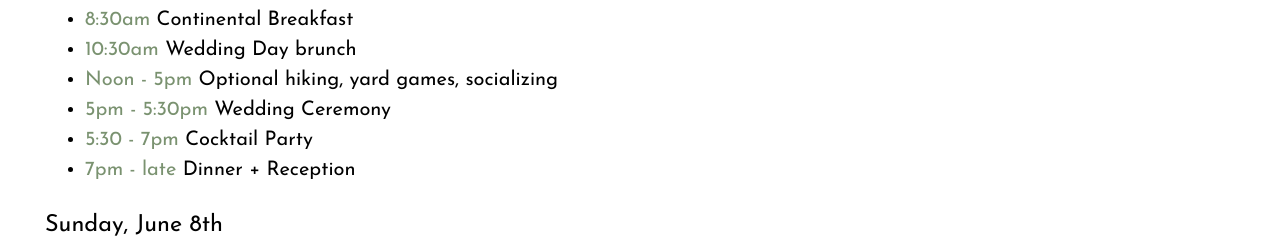
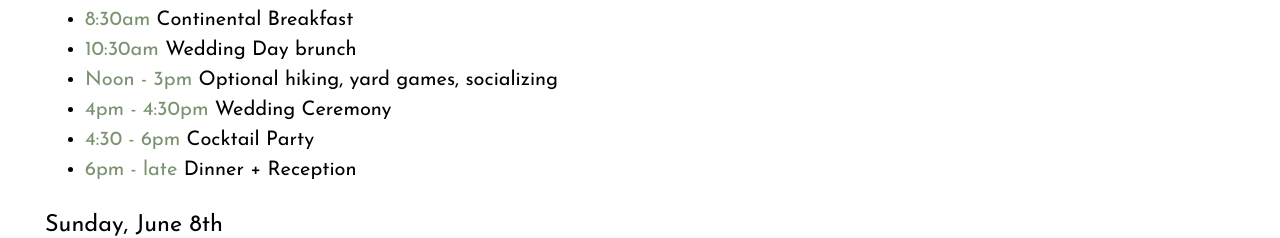
Before and after one commit to syneva-runyan/kyle-and-syneva, a React (Vite) app: page / in a window 1280 px wide. Shown: the part 1857-2095 px from the top of the page. Built offline with nearby package versions, Linux system fonts and the light colour scheme.

Commit message:
update satursday timeline

```diff
--- a/src/Components/WeekendItinerary.tsx
+++ b/src/Components/WeekendItinerary.tsx
@@ -25,10 +25,10 @@ function WeekendItinerary() {
             <ul>
                 <li><strong>8:30am</strong> Continental Breakfast</li>
                 <li><strong>10:30am</strong> Wedding Day brunch</li>
-                <li><strong>Noon - 5pm</strong> Optional hiking, yard games, socializing</li>
-                <li><strong>5pm - 5:30pm</strong> Wedding Ceremony</li>
-                <li><strong>5:30 - 7pm</strong> Cocktail Party</li>
-                <li><strong>7pm - late</strong> Dinner + Reception</li>
+                <li><strong>Noon - 3pm</strong> Optional hiking, yard games, socializing</li>
+                <li><strong>4pm - 4:30pm</strong> Wedding Ceremony</li>
+                <li><strong>4:30 - 6pm</strong> Cocktail Party</li>
+                <li><strong>6pm - late</strong> Dinner + Reception</li>
             </ul>
             <h3 >Sunday, June 8th</h3>
             <ul>
```
